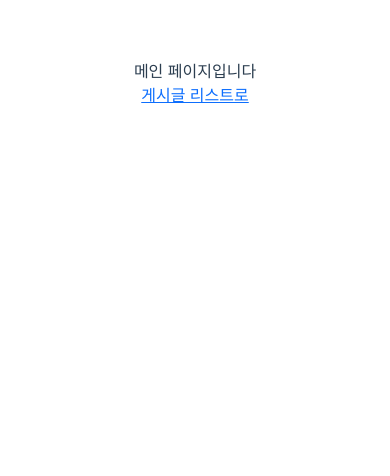
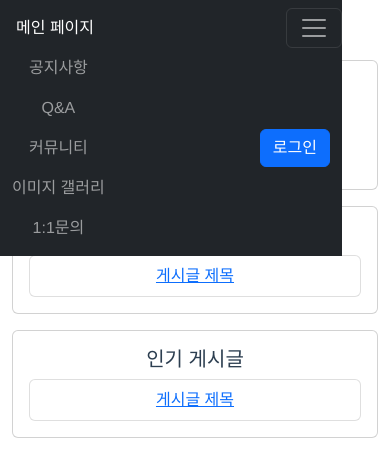
Before and after one commit to thddntjr1234/Board_V4, a Vue app in the folder frontend/: page / in a window 390 px wide. Shown: the top 476 px of the page. Built offline with nearby package versions, Linux system fonts and the light colour scheme.

Commit message:
Feat: 하위 컴포넌트 추가(네비게이션 바, 페이지네이션)

```diff
--- a/frontend/src/components/NavBar.vue
+++ b/frontend/src/components/NavBar.vue
@@ -1,6 +1,8 @@
 <template>
-  <nav class="navbar navbar-expand-lg navbar-dark bg-dark fixed-top">
-    <a class="navbar-brand" href="#">메인 페이지</a>
+  <nav class="nav me-5 navbar navbar-expand-lg navbar-dark bg-dark fixed-top">
+    <span class="d-inline-block text-truncate">
+      <router-link class="nav-link text-white" to="/">메인 페이지</router-link>
+    </span>
     <button class="navbar-toggler" type="button" data-bs-toggle="collapse" data-bs-target="#navbarNav" aria-controls="navbarNav" aria-expanded="false" aria-label="Toggle navigation">
       <span class="navbar-toggler-icon"></span>
     </button>
--- a/frontend/src/components/Pagination.vue
+++ b/frontend/src/components/Pagination.vue
@@ -1,42 +1,39 @@
 <template>
   <div class="container d-flex !important justify-content-center">
     <ul class="pagination">
-      <li class="page-item" v-if="pagingValues.startPage > 1">
-        <router-link class="page-link" :to="getPage(1)">처음</router-link>
+      <li class="page-item" v-if="pagingValues.startPage > 1" @click="getPage(1)">
+        <button class="page-link">처음</button>
       </li>
-      <li class="page-item" v-if="pagingValues.currentPage > 1">
-        <router-link class="page-link" :to="getPage(pagingValues.currentPage - 1)">이전</router-link>
+      <li class="page-item" v-if="pagingValues.currentPage > 1" @click="getPage(pagingValues.currentPage - 1)">
+            <button class="page-link">이전</button>
       </li>
       <template v-for="i in pageRange" v-bind:key="i">
-        <li class="page-item">
-          <!--
-          이 코드가 왜 router를 타지 못했는지 설명
-
-          -->
-          <router-link class="page-link" :to="getPage(i)">{{ i }}</router-link>
+        <li class="page-item" @click="$emit('get-page', i, queryParams)">
+          <button class="page-link">{{ i }}</button>
         </li>
       </template>
-      <li class="page-item" v-if="pagingValues.currentPage < pagingValues.totalPage">
-        <router-link class="page-link" :to="getPage(pagingValues.currentPage + 1)">다음</router-link>
+      <li class="page-item" v-if="pagingValues.currentPage < pagingValues.totalPage" @click="getPage(pagingValues.currentPage + 1)">
+        <button class="page-link">다음</button>
       </li>
       <!--      페이지네이션의 재활용도를 높이기 위해 이벤트를 발생시키는 방식으로 처리, 현재는 직접 이동시킬 뿐임-->
-      <li class="page-item" v-if="pagingValues.endPage < pagingValues.totalPage">
-        <router-link class="page-link" :to="getPage(pagingValues.totalPage)">끝</router-link>
+      <li class="page-item" v-if="pagingValues.endPage < pagingValues.totalPage" @click="getPage(pagingValues.totalPage)">
+        <button class="page-link">끝</button>
       </li>
     </ul>
   </div>
 </template>
 
 <script>
-import {computed} from 'vue';
+import {computed, getCurrentInstance} from 'vue';
 import {useRoute} from 'vue-router';
 
 export default {
   name: 'Pagination',
   props: {
-    // list 내부에 어떤 필드가 있는지 예측할 수 있어야 함
+    // totalPostCount, start&end&current&total Page, startPostNumber
     pagingValues: [],
-    pageRange: []
+    // 페이지 범위에 대한 숫자 리스트
+    pageRange: [],
   },
 
   setup() {
@@ -52,18 +49,16 @@ export default {
       };
     });
 
+    // caught TypeError: Cannot read properties of undefined (reading '$emit')
+    // 까먹었는데 컴포지션 API에선 this 사용이 금지된다.
+    const instance = getCurrentInstance()
     const getPage = (pageNumber) => {
-      return {
-        name: 'board',
-        query: {
-          pageNumber,
-          ...queryParams.value,
-        },
-      };
-    };
+      instance.emit("get-page", pageNumber, queryParams)
+    }
 
     return {
-      getPage
+      getPage,
+      queryParams
     }
   }
 }
--- a/frontend/src/router/router.js
+++ b/frontend/src/router/router.js
@@ -1,8 +1,9 @@
 import {createWebHistory, createRouter} from "vue-router";
 import ErrorPage from "@/views/ErrorView.vue";
-import Board from "@/views/BoardView.vue";
+import FreeBoardView from "@/views/FreeBoardView.vue";
 import MainPage from "@/views/MainPage.vue";
 import PostWriteFormView from "@/views/PostWriteFormView.vue";
+import PostView from "@/views/PostView.vue";
 
 const router = createRouter({
     history: createWebHistory(),
@@ -14,8 +15,8 @@ const router = createRouter({
         },
         {
             path: "/boards/free",
-            name: "board",
-            component: Board
+            name: "freeBoardView",
+            component: FreeBoardView
         },
         {
             path: "/boards/free/new",
@@ -26,6 +27,11 @@ const router = createRouter({
             path: "/:pathMatch(.*)",
             name: "not-found",
             component: ErrorPage
+        },
+        {
+            path: "/boards/free/:postId",
+            name: "PostView",
+            component: PostView
         }
     ]
 });
--- a/frontend/src/views/BoardView.vue
+++ b/frontend/src/views/FreeBoardView.vue
@@ -1,4 +1,7 @@
 <template>
+  <div class="container">
+    <NavBar></NavBar>
+  </div>
   <div class="container">
     <h1>게시판 - 목록(page : {{ pagingValues.currentPage }} )</h1><br>
   </div>
@@ -35,7 +38,7 @@
       <tr>
         <th class="w-auto" style="text-align: center;">카테고리</th>
         <th class="w-auto" style="text-align: center;">&nbsp;</th>
-        <th class="w-auto" style="text-align: center;">제목</th>
+        <th class="w-50" style="text-align: center">제목</th>
         <th class="w-auto" style="text-align: center;">작성자</th>
         <th class="w-auto" style="text-align: center;">조회수</th>
         <th class="w-auto" style="text-align: center;">등록 일시</th>
@@ -51,7 +54,7 @@
         <td v-else>&nbsp;</td>
 
         <td class="d-flex justify-content-start">
-          <router-link :to="{path: '/api/boards/free/' + post.postId}">{{ post.title }}</router-link>
+          <router-link :to="{path: '/boards/free/' + post.postId}">{{ post.title }}</router-link>
         </td>
         <td>{{ post.author }}</td>
         <td>{{ post.hits }}</td>
@@ -64,7 +67,7 @@
   <div class="d-flex justify-content-between">
     <!--   내부의 데이터가 어떤 필드들로 구성되어 있는지 알 수 없으니 풀어서 일일히 선언해주는 것이 좋겟다.-->
     <!--    이벤트 수신은 여기서-->
-    <Pagination :paging-values="pagingValues" :page-range="pageRange"/>
+    <Pagination :paging-values="pagingValues" :page-range="pageRange" @get-page="getPage"/>
     <router-link :to="{name: 'newForm'}">
       <button class="btn btn-secondary">등록</button>
     </router-link>
@@ -76,10 +79,12 @@
 import axios from 'axios';
 import PostList from "@/components/PostList.vue";
 import Pagination from "@/components/Pagination.vue";
+import NavBar from "@/components/NavBar.vue";
 
+// Options API
 export default {
-  name: 'Board',
-  components: {PostList, Pagination},
+  name: 'freeBoardView',
+  components: {NavBar, PostList, Pagination},
   data() {
     return {
       // 검색버튼 클릭 시 담기는 검색조건 변수
@@ -96,6 +101,23 @@ export default {
   },
 
   methods: {
+
+    /**
+     * Pagination 컴포넌트에서 페이지 변경 시 getPostList메소드를 호출하여 페이지를 갱신하기 위한 메소드
+     * 기존의 router query를 사용하는 방식으로 검색 조건을 유지하게 한다면 이 방법을 사용할 수 있다.
+     * 이외에 vuex를 사용하여 상태 저장소에 쿼리를 넣는 방법도 있음.
+     **/
+    async getPage(pageNumber, queryParams) {
+      console.log("FreeBoardView getPage() 파라미터: " + pageNumber + ", " + JSON.stringify(queryParams))
+      this.$route.query.pageNumber = pageNumber
+      this.$route.query.keyword = queryParams.keyword
+      this.$route.query.startDate = queryParams.startDate
+      this.$route.query.endDate = queryParams.endDate
+
+      console.log("Pagination 컴포넌트 이벤트에 의해 부모 컴포넌트의 getPostList()가 실행됨")
+      await this.getPostList()
+      // this.$route.query.
+    },
 
     /**
      * api 서버로 게시글 리스트를 전송받아 관련 데이터를 설정하는 메소드
@@ -119,6 +141,9 @@ export default {
 
       // console.log('response data: ' + JSON.stringify(response.data));
       this.pagingValues = response.data.data.pagingValues;
+
+      // 배열 초기화
+      this.pageRange.length = 0
 
       // pageRange 값 설정
       for (let i = this.pagingValues.startPage; i <= this.pagingValues.endPage; i++) {
--- a/frontend/src/views/MainPage.vue
+++ b/frontend/src/views/MainPage.vue
@@ -1,11 +1,59 @@
 <template>
-<div>메인 페이지입니다</div>
-  <router-link to="/boards/free">게시글 리스트로</router-link>
+  <div class="container">
+    <NavBar></NavBar>
+    <div class="row justify-content-center">
+      <div class="col-md-6">
+        <div class="card mb-3">
+          <div class="card-body">
+            <h5 class="card-title">
+              <router-link to="/boards/free">커뮤니티</router-link>
+            </h5>
+            <p class="card-text">게시글 내용</p>
+            <p class="card-text"><small class="text-muted">게시글 작성일</small></p>
+          </div>
+        </div>
+        <!-- 게시글 목록 더 추가 가능 -->
+      </div>
+      <div class="col-md-6">
+        <div class="card mb-3">
+          <div class="card-body">
+            <h5 class="card-title">
+              <router-link to="/board/qna">Q&A</router-link>
+            </h5>
+            <ul class="list-group">
+              <li class="list-group-item"><a href="#">게시글 제목</a></li>
+              <!-- 최신 게시글 더 추가 가능 -->
+            </ul>
+          </div>
+        </div>
+        <div class="card mb-3">
+          <div class="card-body">
+            <h5 class="card-title">인기 게시글</h5>
+            <ul class="list-group">
+              <li class="list-group-item"><a href="#">게시글 제목</a></li>
+              <!-- 인기 게시글 더 추가 가능 -->
+            </ul>
+          </div>
+        </div>
+      </div>
+    </div>
+  </div>
 </template>
 
+// script setup 한번 알아보기
 <script>
+import {onMounted} from "vue";
+import {ref, reactive} from "vue";
+import axios from "axios";
+import {useRouter} from "vue-router";
+import {useStore} from "vuex"
+import NavBar from "@/components/NavBar.vue";
+
 export default {
-  name: "MainPage"
+  name: "MainPage",
+  components: {NavBar},
+  setup() {
+  }
 }
 </script>
 
```
